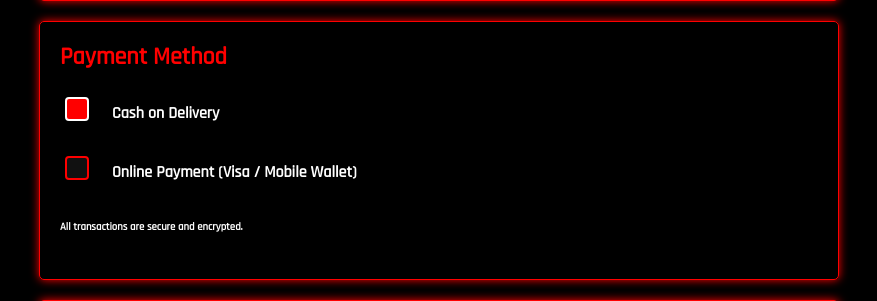
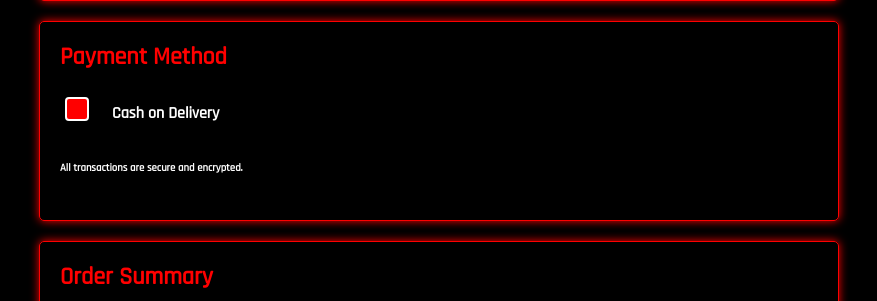
Before and after one commit to zeyadshalash11/metronary, a Flask app: template templates/checkout.html in a window 1280 px wide. Shown: the part 754-1055 px from the top of the page, without its empty margins (201-1078 px from the left). Run offline with Flask 3, Linux system fonts and the light colour scheme; the template is opened without the code that fills it, so the values that code supplies are empty.

Commit message:
Fixed description/reset db/ ready to lunch without paymob

```diff
--- a/templates/checkout.html
+++ b/templates/checkout.html
@@ -388,10 +388,10 @@
                         <label for="cashPayment">Cash on Delivery</label>
                     </div>
 
-                    <div class="payment-option-radio">
+               <!-- <div class="payment-option-radio">
                         <input type="radio" name="payment_method" value="online" id="onlinePayment">
                         <label for="onlinePayment">Online Payment (Visa / Mobile Wallet)</label>
-                    </div>
+                    </div> -->
                 </div>
 
                 <h6>All transactions are secure and encrypted.</h6>
```
Also changed, not shown: store.db.
